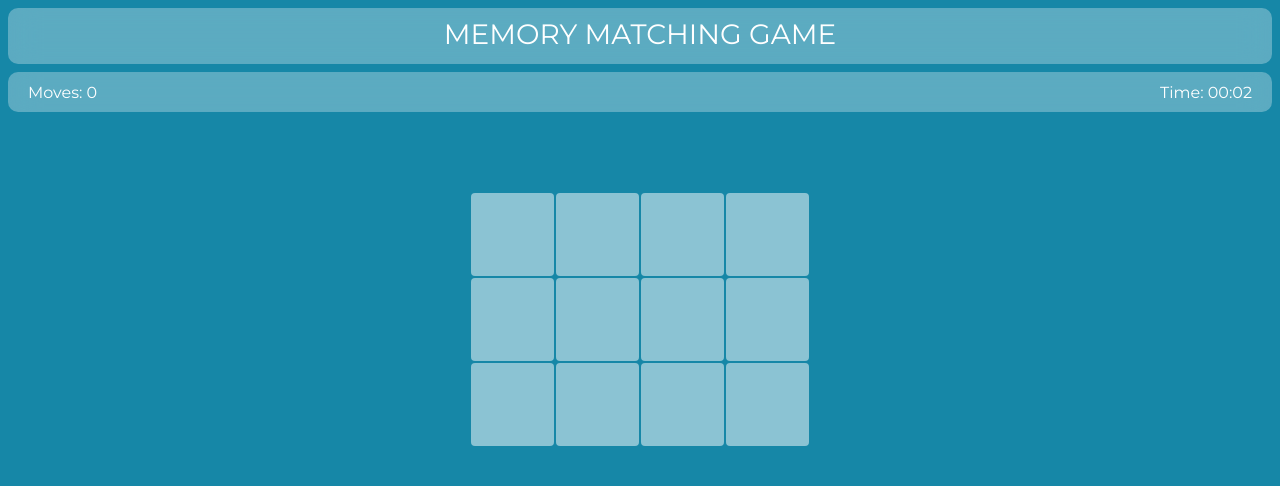
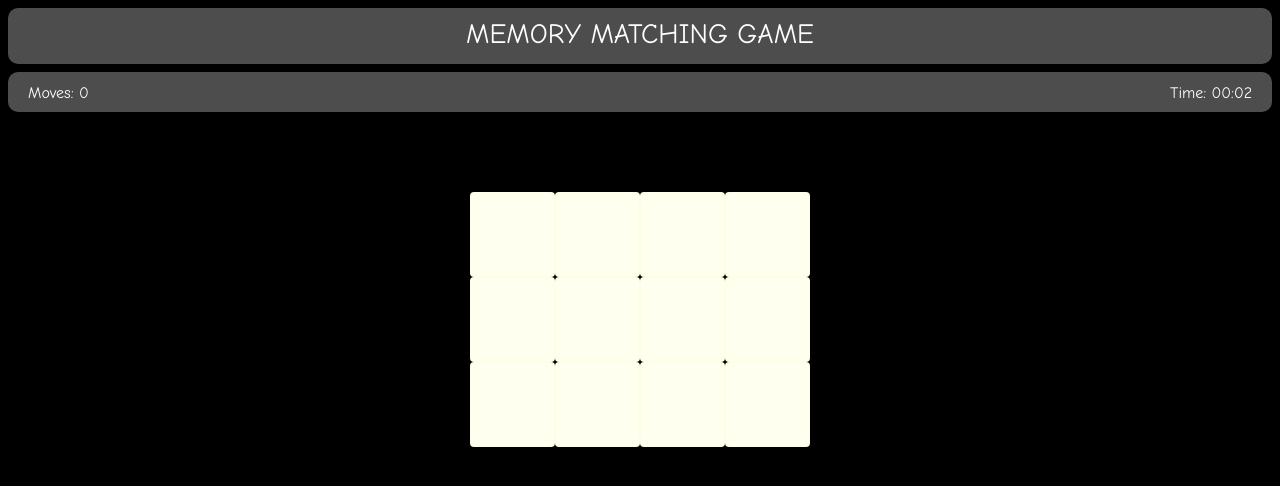
Before and after one commit to NMNKMR/Project-MemoryCard, a plain HTML site: page index.html in a window 1280 px wide. Both pictures are taken after a click on the button "3 x 4". Drawn offline with nearby package versions, Linux system fonts and the light colour scheme.

Commit message:
New UI changes added

```diff
--- a/gamestyle.css
+++ b/gamestyle.css
@@ -1,8 +1,8 @@
 
 body {
-    font-family: 'Montserrat', sans-serif;
+    font-family: 'Comic Sans Ms', sans-serif;
     margin:0;
-    background-color: #1687A7;
+    background-color: 		#000000;
 }
 
 p {
@@ -10,7 +10,7 @@ p {
     margin-top:10px;
 }
 td {
-    background-color: transparent;
+    background-color:	#FFFFE0;
     height:85px;
     width:85px;
 }
```
